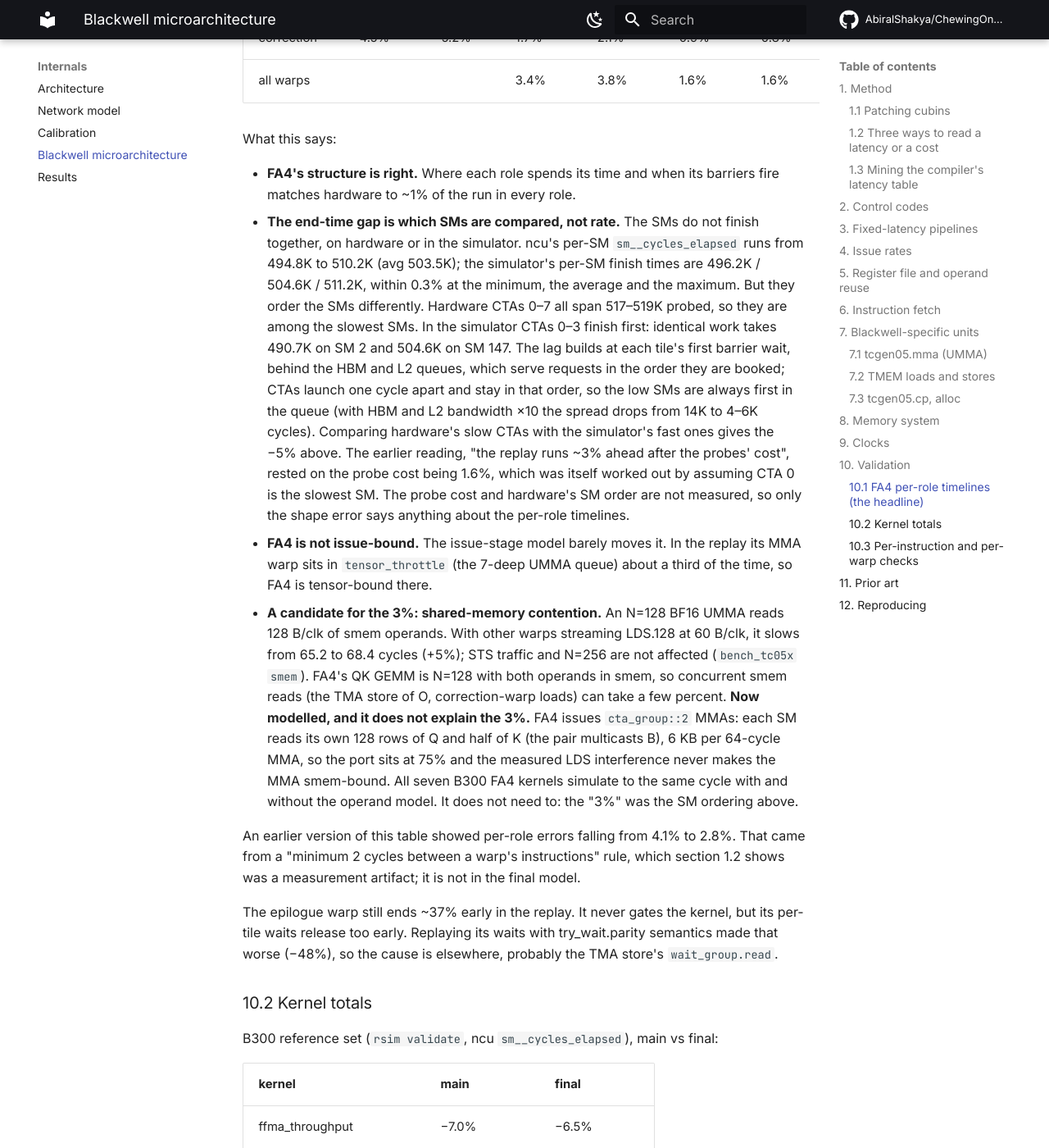
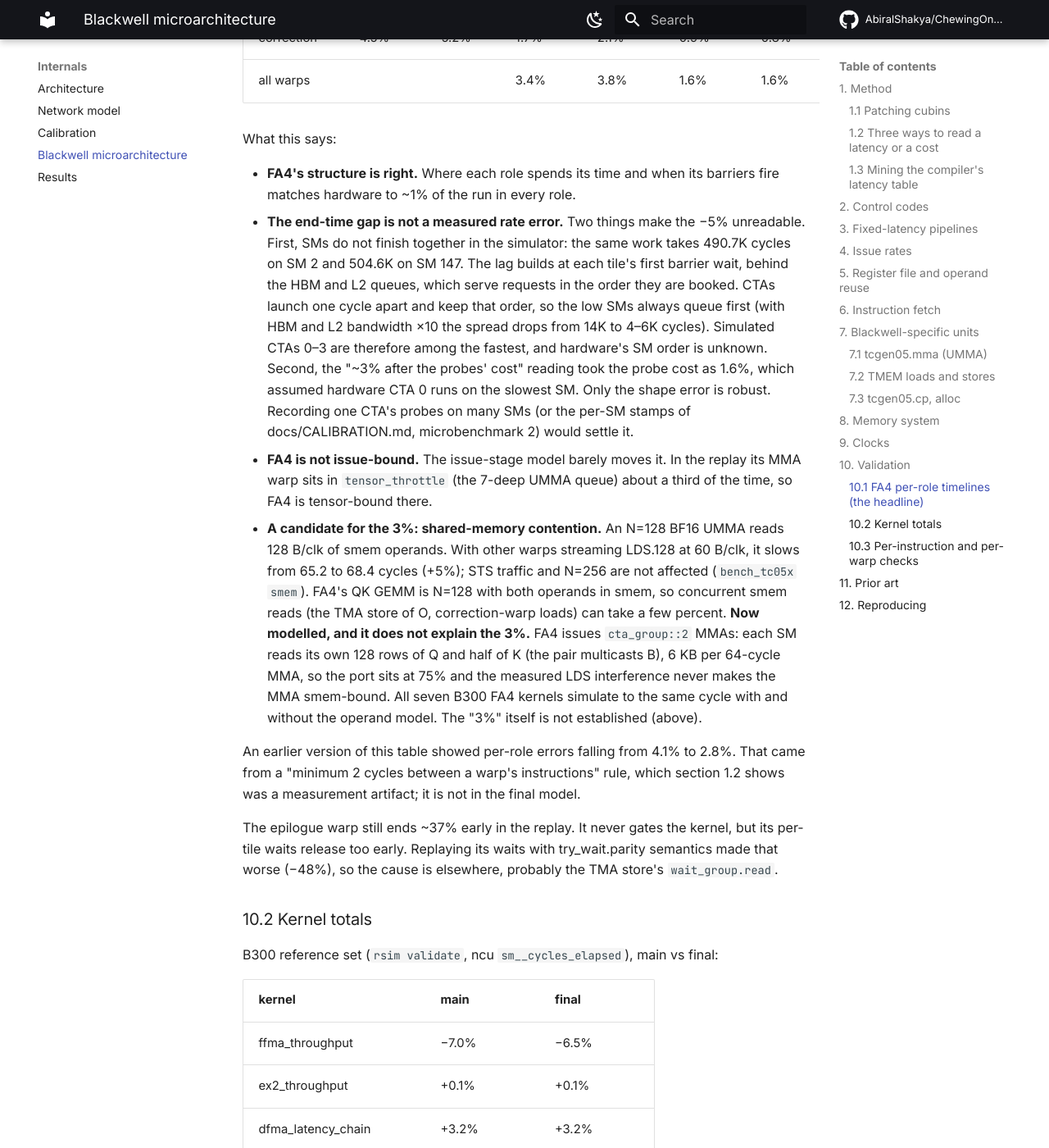
Before and after one commit to AbiralShakya/ChewingOn_RackScaleSimulation, an MkDocs documentation site: the page built from docs/BLACKWELL.md, in a window 1280 px wide and 1400 px high, scrolled down 11173 px. Shown: the whole window at 82% size. Built offline with MkDocs 1.6.1 and Material for MkDocs 9.7.7, drawn with Linux system fonts in a browser that asks for light colours; comment, search, counter and statistics services are not loaded.

Commit message:
docs: per-SM elapsed spread is not work skew (FA2 shows it)
FA2's 2048 CTAs leave a ~14% wave tail in the simulator, but ncu's
per-SM sm__cycles_elapsed spans only 0.15%, so that counter does not
track per-SM finish. Drop the claim that FA4's sim/ncu per-SM match
validates the spread; keep the per-role caveats.

```diff
--- a/docs/BLACKWELL.md
+++ b/docs/BLACKWELL.md
@@ -379,24 +379,18 @@ What this says:
 
 * **FA4's structure is right.** Where each role spends its time and when its
   barriers fire matches hardware to ~1% of the run in every role.
-* **The end-time gap is which SMs are compared, not rate.** The SMs do not
-  finish together, on hardware or in the simulator. ncu's per-SM
-  `sm__cycles_elapsed` runs from 494.8K to 510.2K (avg 503.5K); the
-  simulator's per-SM finish times are 496.2K / 504.6K / 511.2K, within 0.3%
-  at the minimum, the average and the maximum. But they order the SMs
-  differently. Hardware CTAs 0–7 all span 517–519K probed, so they are among
-  the slowest SMs. In the simulator CTAs 0–3 finish first: identical work
-  takes 490.7K on SM 2 and 504.6K on SM 147. The lag builds at each tile's
-  first barrier wait, behind the HBM and L2 queues, which serve requests in
-  the order they are booked; CTAs launch one cycle apart and stay in that
-  order, so the low SMs are always first in the queue (with HBM and L2
-  bandwidth ×10 the spread drops from 14K to 4–6K cycles). Comparing
-  hardware's slow CTAs with the simulator's fast ones gives the −5% above. The
-  earlier reading, "the replay runs ~3% ahead after the probes' cost", rested
-  on the probe cost being 1.6%, which was itself worked out by assuming CTA 0
-  is the slowest SM. The probe cost and hardware's SM order are not
-  measured, so only the shape error says anything about the per-role
-  timelines.
+* **The end-time gap is not a measured rate error.** Two things make the
+  −5% unreadable. First, SMs do not finish together in the simulator: the
+  same work takes 490.7K cycles on SM 2 and 504.6K on SM 147. The lag builds
+  at each tile's first barrier wait, behind the HBM and L2 queues, which
+  serve requests in the order they are booked. CTAs launch one cycle apart and
+  keep that order, so the low SMs always queue first (with HBM and L2
+  bandwidth ×10 the spread drops from 14K to 4–6K cycles). Simulated CTAs 0–3
+  are therefore among the fastest, and hardware's SM order is unknown.
+  Second, the "~3% after the probes' cost" reading took the probe cost as
+  1.6%, which assumed hardware CTA 0 runs on the slowest SM. Only the shape
+  error is robust. Recording one CTA's probes on many SMs (or the per-SM
+  stamps of docs/CALIBRATION.md, microbenchmark 2) would settle it.
 * **FA4 is not issue-bound.** The issue-stage model barely moves it. In the
   replay its MMA warp sits in `tensor_throttle` (the 7-deep UMMA queue) about a
   third of the time, so FA4 is tensor-bound there.
@@ -410,8 +404,7 @@ What this says:
   and half of K (the pair multicasts B), 6 KB per 64-cycle MMA, so the port
   sits at 75% and the measured LDS interference never makes the MMA
   smem-bound. All seven B300 FA4 kernels simulate to the same cycle with and
-  without the operand model. It does not need to: the "3%" was the SM
-  ordering above.
+  without the operand model. The "3%" itself is not established (above).
 
 An earlier version of this table showed per-role errors falling from 4.1% to
 2.8%. That came from a "minimum 2 cycles between a warp's instructions" rule,
```
Also changed, not shown: docs/CALIBRATION.md (+1 -1 lines).
